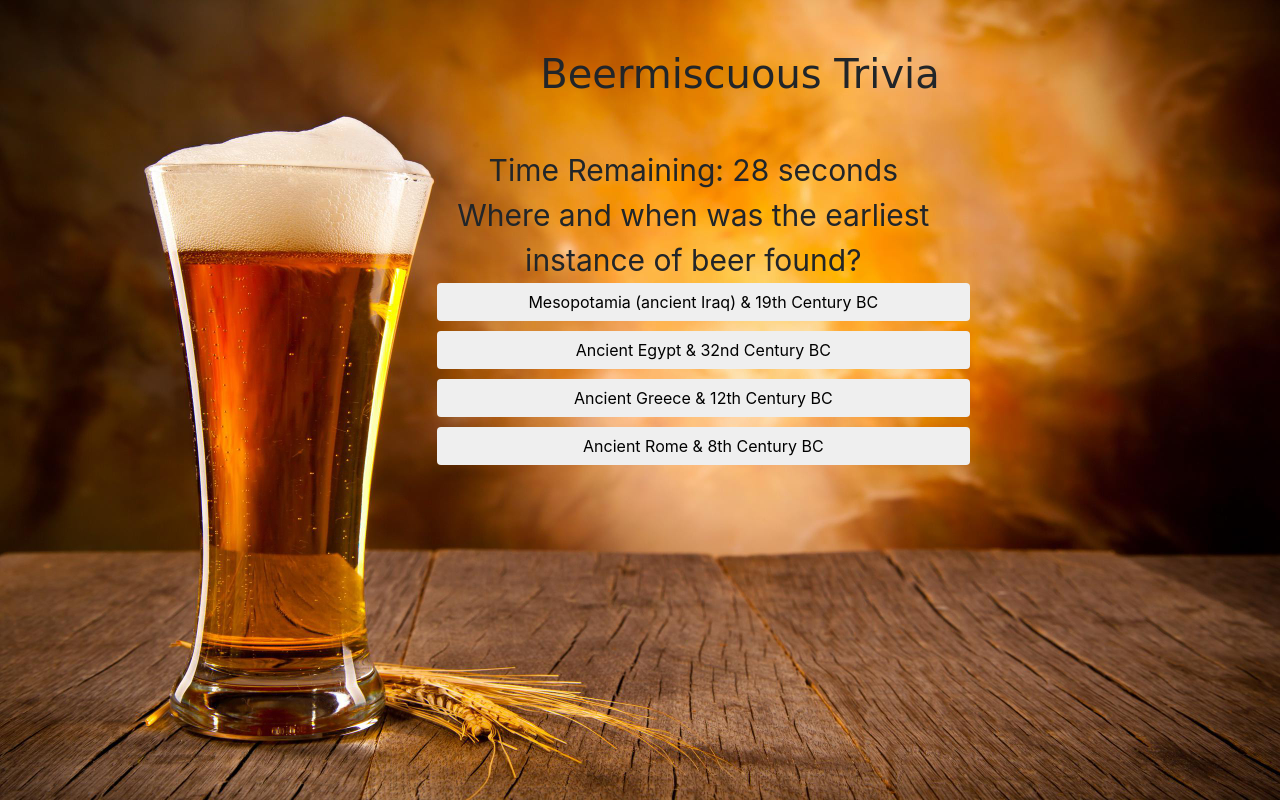
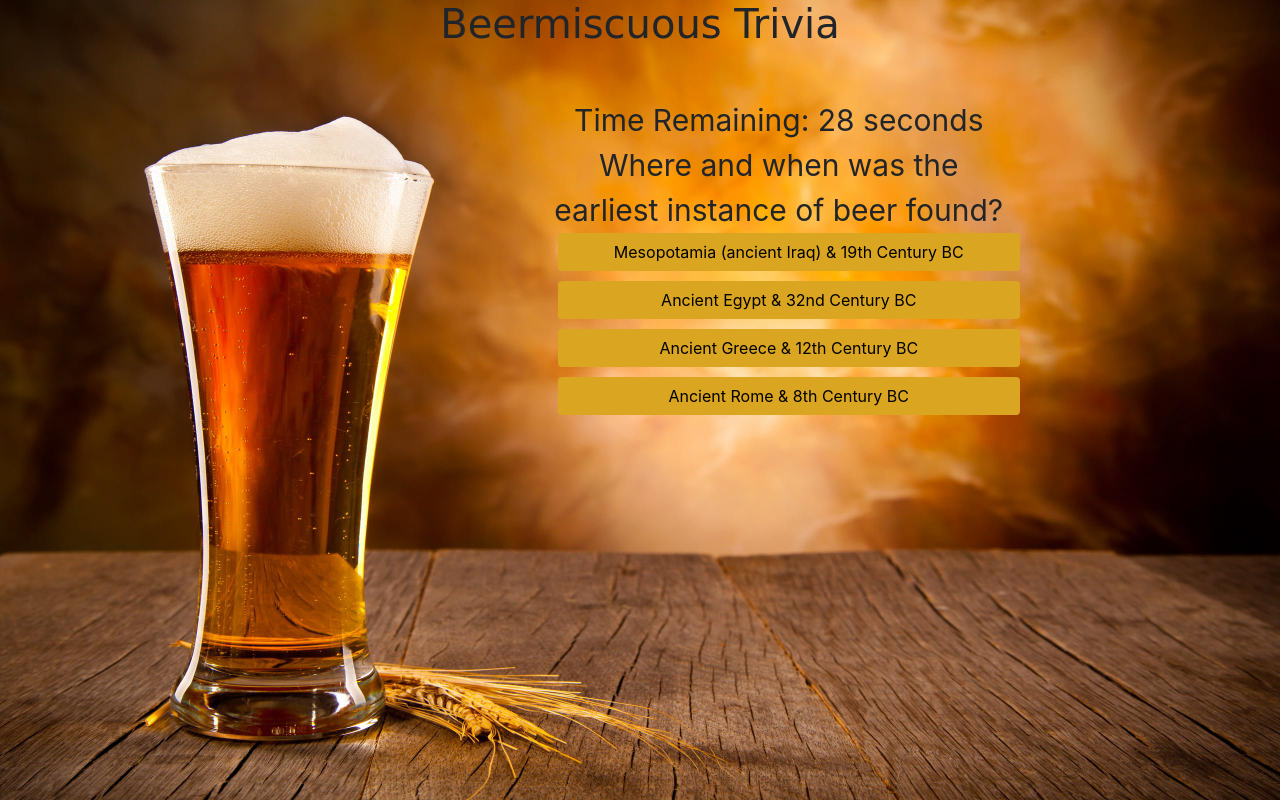
Before and after one commit to jgallaway2011/Trivia-Game, a plain HTML site: page index.html in a window 1280 px wide. Both pictures are taken after a click on the button "Start". Drawn offline with nearby package versions, Linux system fonts and the light colour scheme; a web font is replaced by a local one.

Commit message:
Updated CSS & HTML

```diff
--- a/assets/css/style.css
+++ b/assets/css/style.css
@@ -8,28 +8,23 @@ body {
 
 h1 {
     text-align: center;
-    margin: 50px 0px 50px 200px;
     font-family: 'Shrikhand', cursive;
 }
 
 .answerButton {
     margin: 0px 10px 10px;
-    /* background: none; */
+    background: goldenrod;
 }
 
 .answerButton:hover {
-    border: 1px solid grey;
+    border: 5px solid grey;
 }
 
 #mainContent {
     margin-top: 50px;
 }
 
-#questionTime {
-    font-size: 30px;
-    text-emphasis: bold;
-}
-
+#questionTime,
 #beerQuestion {
     font-size: 30px;
     text-emphasis: bold;
--- a/index.html
+++ b/index.html
@@ -1,5 +1,6 @@
 <!DOCTYPE html>
 <html lang="en">
+
 <head>
   <meta charset="UTF-8">
   <title>Beermiscuous Trivia</title>
@@ -12,33 +13,34 @@
   <link href="https://fonts.googleapis.com/css?family=Shrikhand" rel="stylesheet">
 
   <!-- Adds link to Bootstrap and CSS file -->
-  <link rel="stylesheet" href="https://stackpath.bootstrapcdn.com/bootstrap/4.1.1/css/bootstrap.min.css" integrity="sha384-WskhaSGFgHYWDcbwN70/dfYBj47jz9qbsMId/iRN3ewGhXQFZCSftd1LZCfmhktB" crossorigin="anonymous">
+  <link rel="stylesheet" href="https://stackpath.bootstrapcdn.com/bootstrap/4.1.1/css/bootstrap.min.css"
+    integrity="sha384-WskhaSGFgHYWDcbwN70/dfYBj47jz9qbsMId/iRN3ewGhXQFZCSftd1LZCfmhktB" crossorigin="anonymous">
   <link rel="stylesheet" href="assets/css/style.css">
 
   <!-- Adds favicon -->
   <link rel="icon" href="assets/images/beerFavicon.png" type="image/gif" sizes="16x16">
 
 </head>
+
 <body>
   <header>
     <h1>Beermiscuous Trivia</h1>
   </header>
-  <div class="container.fluid" id="mainContent">
+  <div class="container" id="mainContent">
     <div class="row no-gutters align-items-center">
-        <div class="col-sm-12 col-md-4">
+      <div class="col-lg-5">
       </div>
-        <div class="col-sm-12 col-md-5">
-            <div class="container.fluid text-center">
+      <div class="col-lg-5 text-center">
         <button class="btn" id="start" type="button">Start</button>
         <div id="questionTime"></div>
         <div id="beerQuestion"></div>
         <div class="answerButtons"></div>
       </div>
-        </div>
-        <div class="col-sm-12 col-md-2">
+      <div class="col-lg-2">
       </div>
     </div>
     <div>
 
 </body>
+
 </html>
```
Also changed, not shown: 3 other files. Lines whose indentation alone changed are shown as unchanged.
